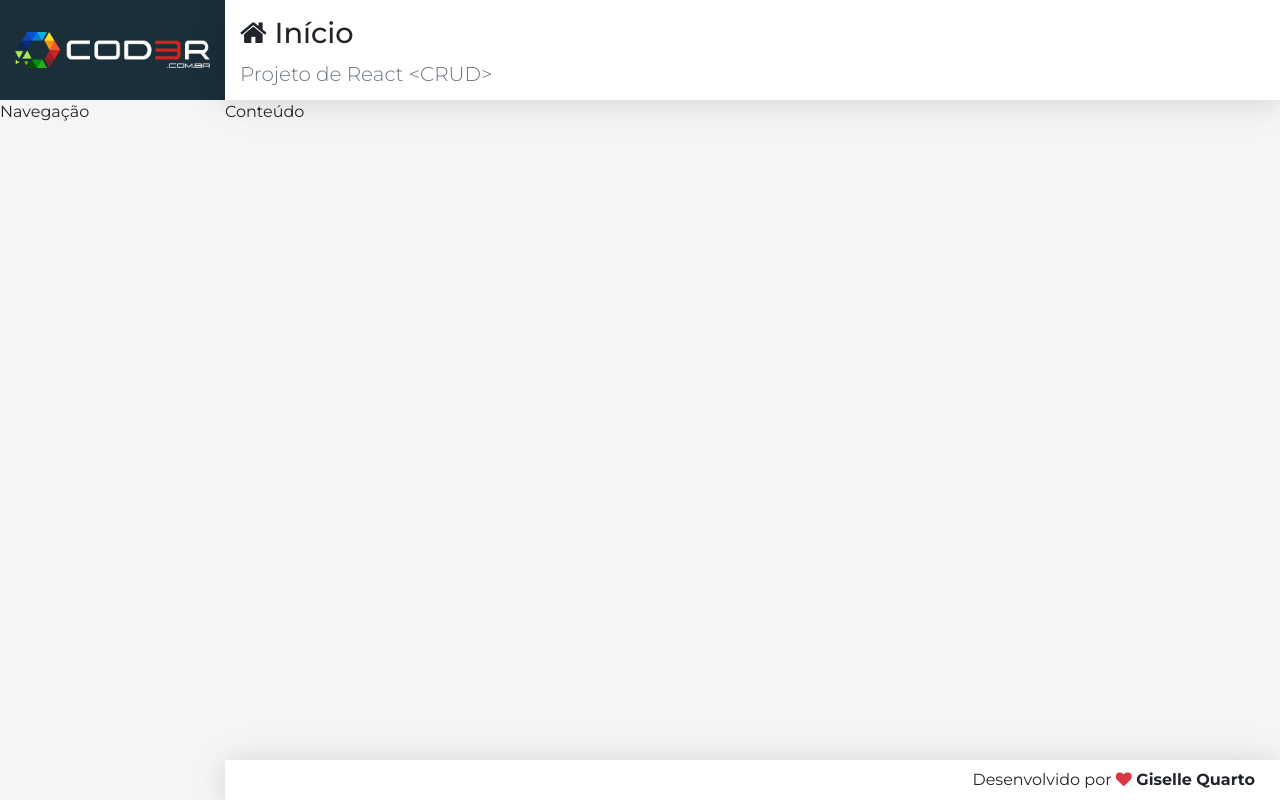
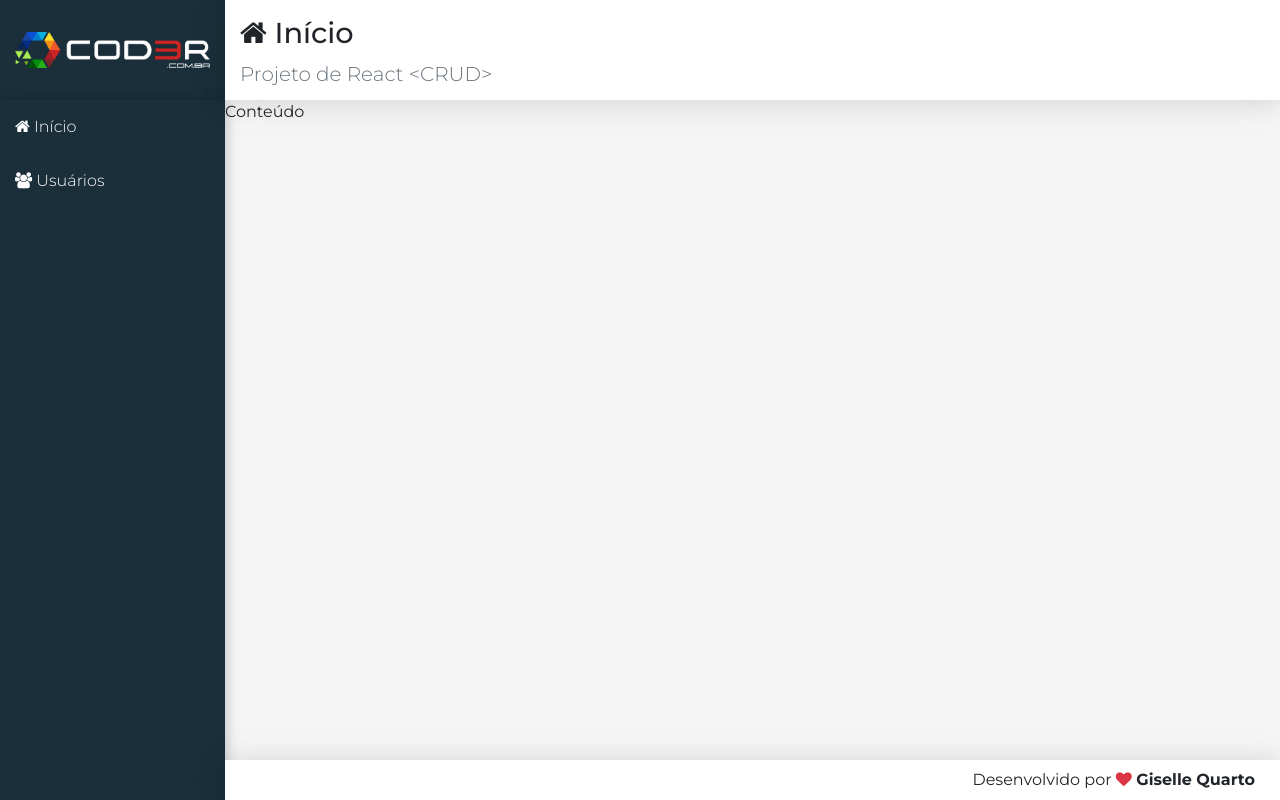
Before and after one commit to gisellequarto/JavaScript-FirstSteps, a React (Create React App) app in the folder react/crud/frontend/: page / in a window 1280 px wide. Built offline with nearby package versions, Linux system fonts and the light colour scheme.

Commit message:
crud react nav css

```diff
--- a/react/crud/frontend/src/components/template/Nav.css
+++ b/react/crud/frontend/src/components/template/Nav.css
@@ -0,0 +1,14 @@
+aside.menu-area {
+    background-color: var(--bg-dark);
+    box-shadow:
+        2px 0 10px 0 rgba(0, 0, 0, 0.12),
+        2px 0 15px 0 rgba(0, 0, 0, 0.09);
+}
+
+.menu a {
+    display: block;
+    text-decoration: none;
+    color: #FFF;
+    font-weight: 300;
+    padding: 15px;
+}
--- a/react/crud/frontend/src/components/template/Nav.jsx
+++ b/react/crud/frontend/src/components/template/Nav.jsx
@@ -3,7 +3,14 @@
 
 const nav = props => {
     return <aside className="menu-area">
-              Navegação
+              <nav className="menu">
+                <a href="#/">
+                  <i className="fa fa-home"></i> Início
+                </a>
+                <a href="#/users">
+                  <i className="fa fa-users"></i> Usuários
+                </a>
+              </nav>
             </aside>
 }
 
```
